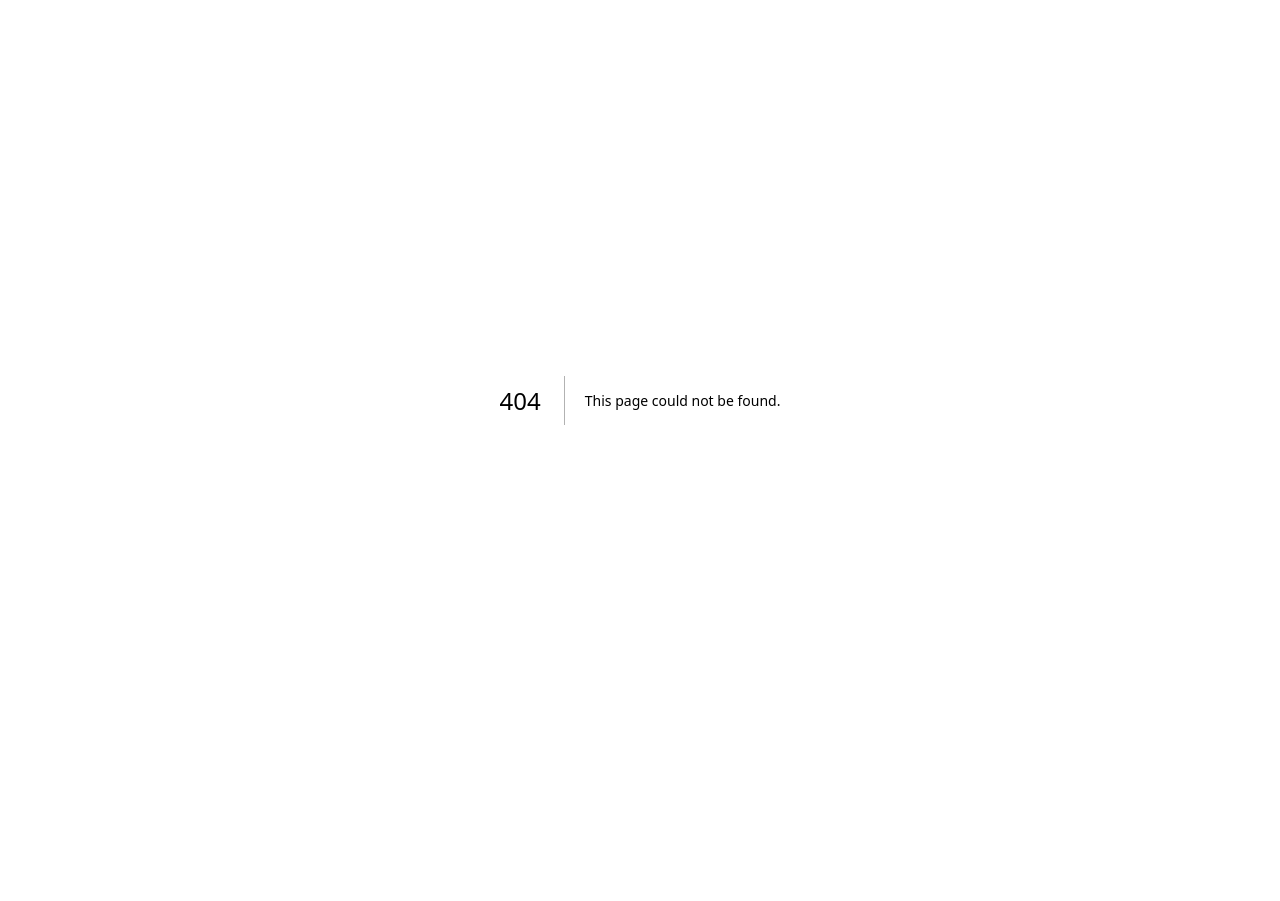
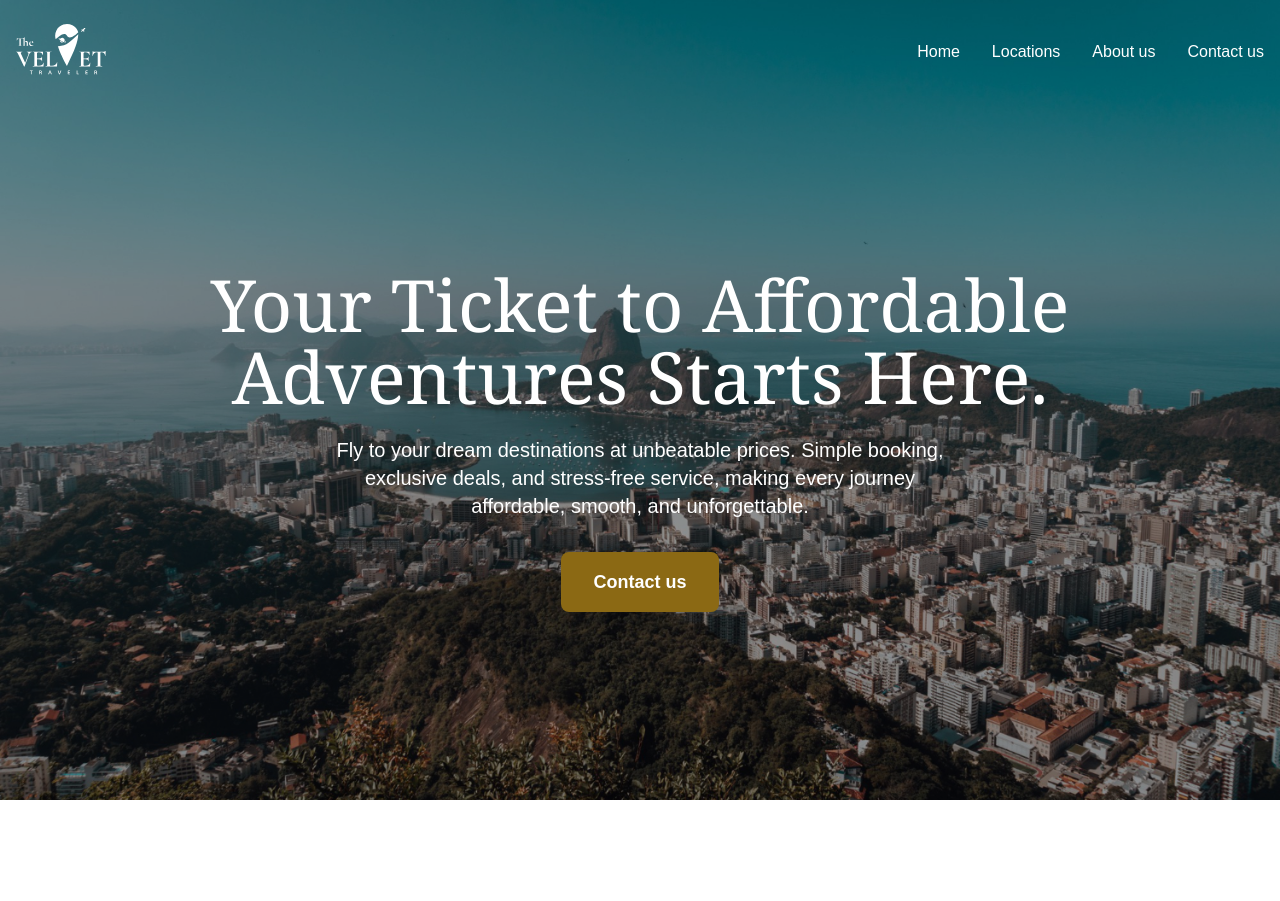
Before and after one commit to Velvet-traveller/velvet-traveler, a Next.js app: page / in a window 1280 px wide. Before the commit this address had no page. Shown: the top 901 px of the page. Before the commit the page ends 800 px from the top, so only its background shows below. Built offline with nearby package versions, Linux system fonts and the light colour scheme.

Commit message:
render app

```diff
--- /dev/null
+++ b/app/page.tsx
@@ -0,0 +1,21 @@
+import Header from '@/components/Header'
+import Footer from '@/components/Footer'
+import Hero from '@/components/Hero'
+import PopularPlaces from '@/components/PopularPlaces'
+import TopDestinations from '@/components/TopDestinations'
+import Testimonials from '@/components/Testimonials'
+import RequestInfo from '@/components/RequestInfo'
+
+export default function Home() {
+  return (
+    <main className="min-h-screen">
+      <Header />
+      <Hero />
+      <PopularPlaces />
+      <TopDestinations />
+      <Testimonials />
+      <RequestInfo />
+      <Footer />
+    </main>
+  )
+}
```
